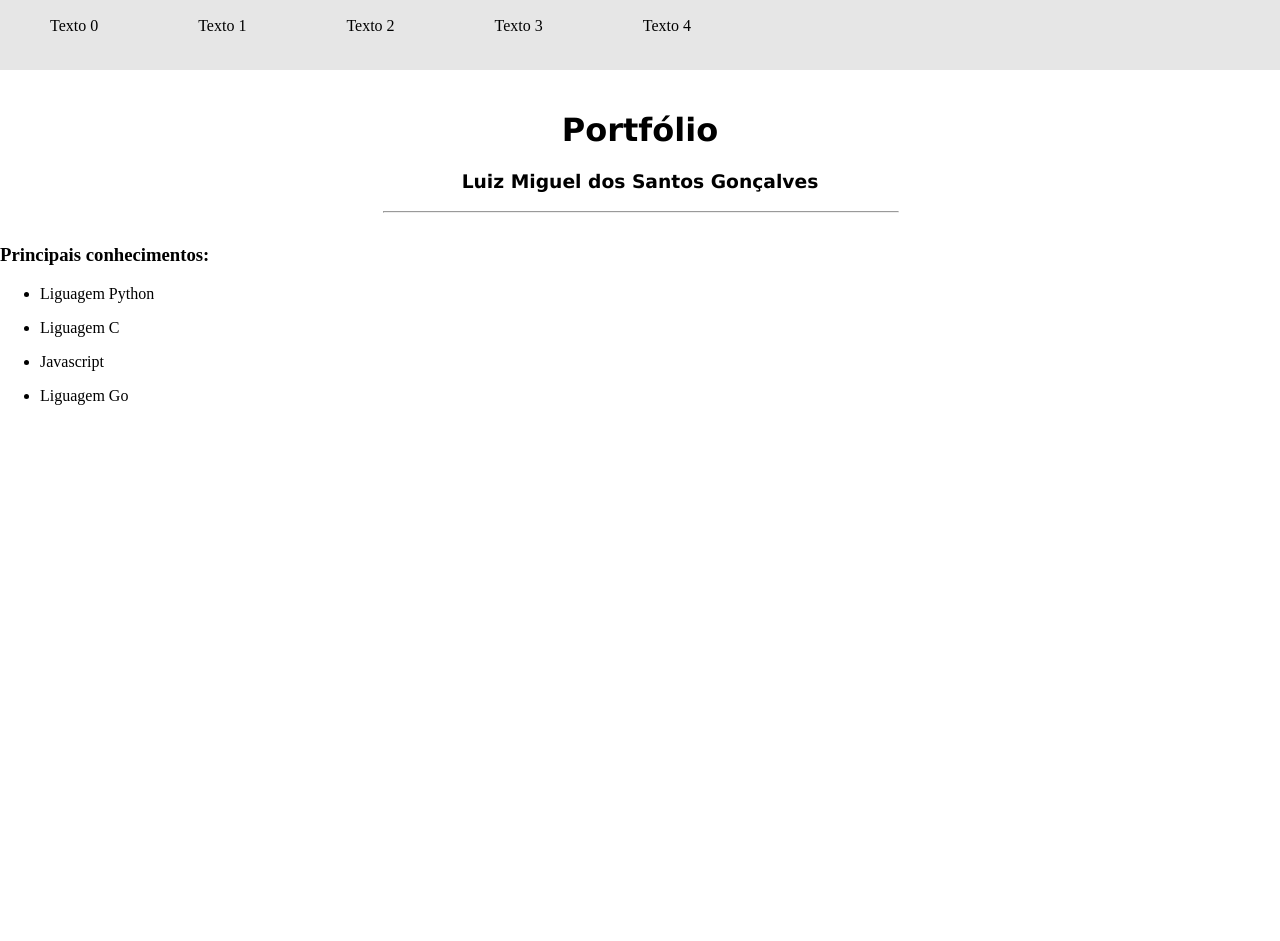
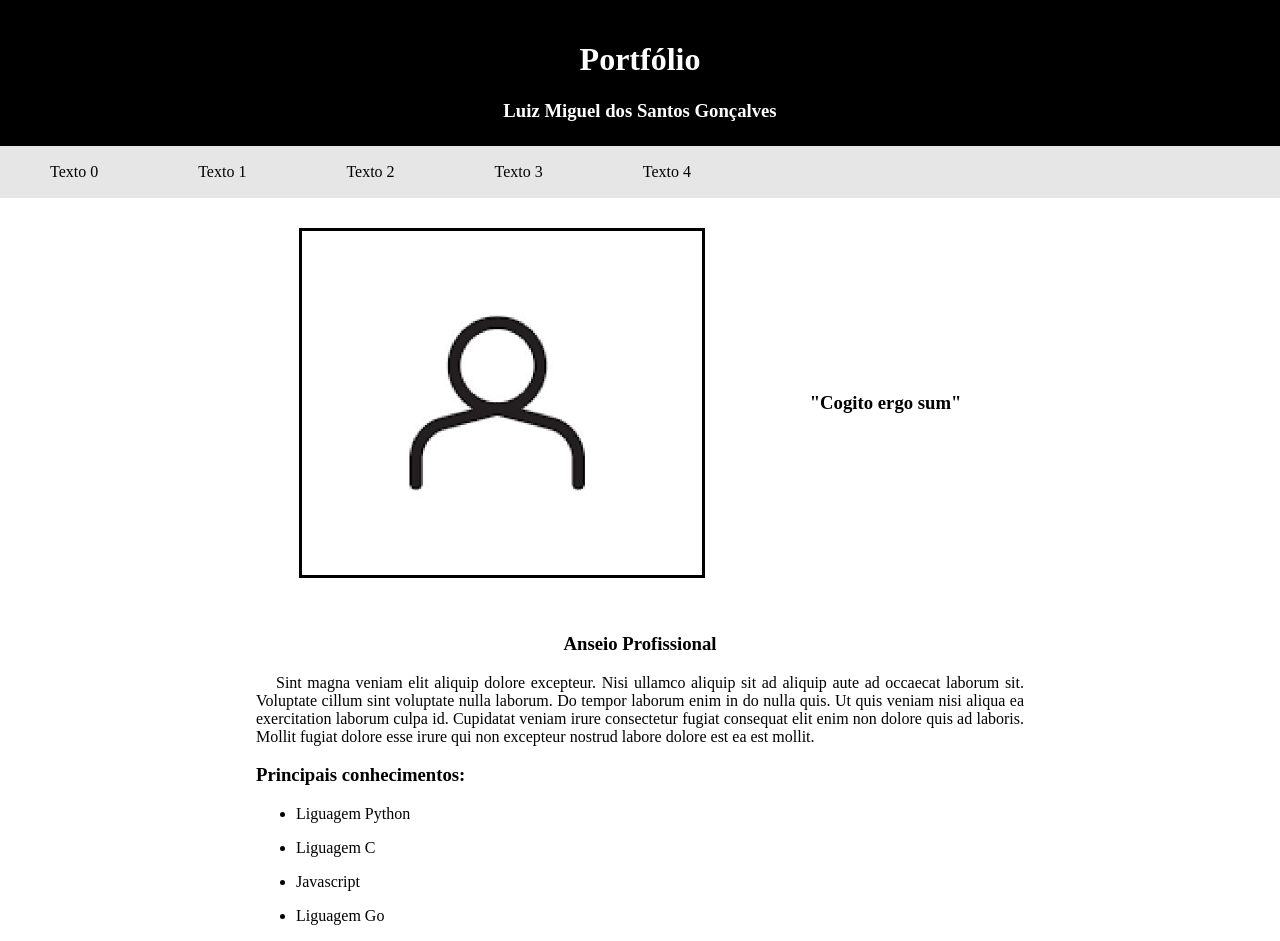
Before and after one commit to luizmgoncalves/portfolio, a plain HTML site: page index.html in a window 1280 px wide. Before the commit the page ends 800 px from the top, so only its background shows below. Drawn offline with Linux system fonts and the light colour scheme.

Commit message:
image added

```diff
--- a/index.html
+++ b/index.html
@@ -6,120 +6,33 @@
     <meta http-equiv="X-UA-Compatible" content="IE=edge">
     <meta name="viewport" content="width=device-width, initial-scale=1.0">
     <title>Luiz Miguel dos Santos Gonçalves</title>
-    <style>
-        body{
-            margin: 0px;
-        }
-        #navbar{
-            display: flex;
-            flex-wrap: wrap;
-            width: 100%;
-            background-color: rgb(230, 230, 230);
-            box-sizing: border-box;
-            padding: 10px;
-        }
-        #navbar span{
-            padding: 7px 40px;
-            border-radius: 2px;
-            width: fit-content;
-            box-sizing: border-box;
-            transition: color 0.2s;
-            cursor: pointer;
-            height: 50px;
-            text-align: center;
-        }
-
-        #navbar span#nav_bar_collapse{
-            margin-top: 0px;
-            width: fit-content;
-        }
-
-        #navbar span:hover{
-            color: rgb(110, 110, 110);
-        }
-
-        #navbar.max{
-            width: max-content;
-        }
-
-        #navbar.row{
-            flex-direction: row;
-        }
-        #navbar.row span{
-            margin-left: 20px;
-            width: fit-content;
-        }
-
-        #navbar.row span:first-of-type{
-            margin-left: 0px;
-        }
-
-        #navbar.row span#nav_bar_collapse{
-            display: none;
-        }
-
-
-        #navbar.col{
-            flex-direction: column;
-            align-items: flex-end;
-
-        }
-        #navbar.col span{
-            margin: 20px 0px 0px 0px;
-            width: 100%;
-            transform: scaleY(1);
-            height: max-content;
-            transition-property: transform , height , padding , margin;
-            transition-duration: 1s;
-        }
-
-        #navbar.col span:first-of-type{
-            margin-top: 0px;
-        }
-
-        #navbar.col span.hide{
-            transform: scaleY(0);
-            /*color: rgba(0, 0, 0, 0);*/
-            margin: 0px;
-            padding: 0px;
-            height: 0px;
-        }
-
-        #navbar.col span#nav_bar_collapse{
-            display: block;
-            width: fit-content;
-        }
-
-        #navbar.col span#nav_bar_collapse.active{
-            margin-top : 20px;
-        }
-
-        #title_container {
-            background-color: white;
-            font-family: 'Lucida Sans', 'Lucida Sans Regular', 'Lucida Grande', 'Lucida Sans Unicode', Geneva, Verdana, sans-serif;
-            text-align: center;
-            margin-left: auto;
-            margin-right: auto;
-            width: fit-content;
-            padding: 20px 20px 5px 20px;
-        }
-
-        #title_container hr {
-            width: 100%;
-            min-width: 40vw;
-        }
-    </style>
+    <link rel="stylesheet" href="style.css">
 </head>
 
 <body>
-    <div id="navbar">
-    </div>
     <div id="title_container">
         <h1 id="title">Portfólio</h1>
         <h3>Luiz Miguel dos Santos Gonçalves</h3>
-        <hr>
+    </div>
+    <div id="navbar">
     </div>
     <div id="content">
+        <div id="image_container">
+            <img src="person.png" alt="imagem" id="foto">
+            <h3>"Cogito ergo sum"</h3>
+        </div>
+
+        <br><br>
+
+        <h3 style="text-align: center;">Anseio Profissional</h3>
+        <p style="text-align:justify; text-indent: 20px;">
+            Sint magna veniam elit aliquip dolore excepteur.
+            Nisi ullamco aliquip sit ad aliquip aute ad occaecat laborum sit. Voluptate cillum sint voluptate nulla laborum.
+            Do tempor laborum enim in do nulla quis. Ut quis veniam nisi aliqua ea exercitation laborum culpa id.
+            Cupidatat veniam irure consectetur fugiat consequat elit enim non dolore quis ad laboris.
+            Mollit fugiat dolore esse irure qui non excepteur nostrud labore dolore est ea est mollit.
+        </p>
+
         <h3>Principais conhecimentos: </h3>
         <ul>
             <li>
@@ -136,107 +49,7 @@
             </li>
         </ul>
     </div>
-    <div id="hide_trash"></div>
-    <script>
-        var nav_bar = document.getElementById("navbar")
-        var nav_bar_state = 'row'
-
-        function resize_nav_bar(){
-            nav_bar.classList.remove('col')
-            nav_bar.classList.add("row")
-
-            if(nav_bar.offsetHeight > max_height){
-
-                nav_bar.classList.remove('row')
-                nav_bar.classList.add("col")
-
-                let texts = nav_bar.children
-                for (let i=0; i<texts.length; i++){
-                    if (texts[i].id == 'nav_bar_collapse'){
-                        continue;
-                    }
-                    texts[i].style.transitionDuration = "0s"
-
-                }
-
-                setTimeout(()=>{
-                    let texts = nav_bar.children
-                    for (let i=0; i<texts.length; i++){
-                        if (texts[i].id == 'nav_bar_collapse'){
-                            continue;
-                        }
-                        texts[i].style.transitionDuration = "1s"
-                    }
-                }, 10)
-
-                if(nav_bar_state==='row'){
-                    hide_all(true)
-                }
-
-                nav_bar_state = 'col'
-
-                return
-            }
-            if(nav_bar_state==='col'){
-                collapse.classList.remove('active')
-                hide_all(false)
-            }
-
-            nav_bar_state = 'row'
-
-        }
-
-        window.addEventListener('resize', function(){
-
-            resize_nav_bar()
-
-
-        })
-
-        function hide_all(hide){
-            let texts = nav_bar.children
-            if(texts[0].classList.contains("hide") && hide) return;
-                for (let i=0; i<texts.length; i++){
-                    if (texts[i].id == 'nav_bar_collapse'){
-                        continue;
-                    }
-                    if(hide){
-                        texts[i].classList.add("hide")
-                    }
-                    else{
-                        texts[i].classList.remove("hide")
-                    }
-                }
-        }
-        for(i=0;i<5; i++){
-            let new_s = document.createElement('span')
-            new_s.innerText = `Texto ${i}`
-            nav_bar.appendChild(new_s)
-        }
-
-        var collapse = document.createElement('span')
-        collapse.innerText = `Collapse`
-        collapse.id = "nav_bar_collapse"
-        collapse.addEventListener('click', ()=>{
-            hide_all(collapse.classList.contains('active'))
-            if(collapse.classList.contains('active')){
-                collapse.classList.remove('active')
-                return
-            }
-            collapse.classList.add('active')
-        })
-        nav_bar.appendChild(collapse)
-
-        nav_bar.classList.add("max")
-        nav_bar.classList.add("row")
-
-        var max_height = nav_bar.offsetHeight + 1
-        console.log(max_height)
-
-        nav_bar.classList.remove("max")
-
-        resize_nav_bar()
-    </script>
+    <script src="script.js"></script>
 </body>
 
 </html>
--- /dev/null
+++ b/script.js
@@ -0,0 +1,98 @@
+var nav_bar = document.getElementById("navbar")
+var nav_bar_state = 'row'
+
+function resize_nav_bar() {
+    nav_bar.classList.remove('col')
+    nav_bar.classList.add("row")
+
+    if (nav_bar.offsetHeight > max_height) {
+
+        nav_bar.classList.remove('row')
+        nav_bar.classList.add("col")
+
+        let texts = nav_bar.children
+        for (let i = 0; i < texts.length; i++) {
+            if (texts[i].id == 'nav_bar_collapse') {
+                continue;
+            }
+            texts[i].style.transitionDuration = "0s"
+
+        }
+
+        setTimeout(() => {
+            let texts = nav_bar.children
+            for (let i = 0; i < texts.length; i++) {
+                if (texts[i].id == 'nav_bar_collapse') {
+                    continue;
+                }
+                texts[i].style.transitionDuration = "1s"
+            }
+        }, 10)
+
+        if (nav_bar_state === 'row') {
+            hide_all(true)
+        }
+
+        nav_bar_state = 'col'
+
+        return
+    }
+    if (nav_bar_state === 'col') {
+        collapse.classList.remove('active')
+        hide_all(false)
+    }
+
+    nav_bar_state = 'row'
+
+}
+
+window.addEventListener('resize', function () {
+
+    resize_nav_bar()
+
+
+})
+
+function hide_all(hide) {
+    let texts = nav_bar.children
+    if (texts[0].classList.contains("hide") && hide) return;
+    for (let i = 0; i < texts.length; i++) {
+        if (texts[i].id == 'nav_bar_collapse') {
+            continue;
+        }
+        if (hide) {
+            texts[i].classList.add("hide")
+        }
+        else {
+            texts[i].classList.remove("hide")
+        }
+    }
+}
+for (i = 0; i < 5; i++) {
+    let new_s = document.createElement('span')
+    new_s.innerText = `Texto ${i}`
+    nav_bar.appendChild(new_s)
+}
+
+var collapse = document.createElement('span')
+collapse.innerText = `Collapse`
+collapse.id = "nav_bar_collapse"
+collapse.addEventListener('click', () => {
+    hide_all(collapse.classList.contains('active'))
+    if (collapse.classList.contains('active')) {
+        collapse.classList.remove('active')
+        return
+    }
+    collapse.classList.add('active')
+})
+nav_bar.appendChild(collapse)
+
+nav_bar.classList.add("max")
+nav_bar.classList.add("row")
+
+var max_height = nav_bar.offsetHeight + 1
+console.log(max_height)
+
+nav_bar.classList.remove("max")
+
+resize_nav_bar()
--- /dev/null
+++ b/style.css
@@ -0,0 +1,137 @@
+body {
+    margin: 0px;
+}
+
+#navbar {
+    display: flex;
+    flex-wrap: wrap;
+    width: 100%;
+    background-color: rgb(230, 230, 230);
+    box-sizing: border-box;
+    padding: 10px;
+}
+
+#navbar span {
+    padding: 7px 40px;
+    border-radius: 2px;
+    width: fit-content;
+    box-sizing: border-box;
+    transition: color 0.2s;
+    cursor: pointer;
+    text-align: center;
+}
+
+#navbar span#nav_bar_collapse {
+    margin-top: 0px;
+    width: fit-content;
+}
+
+#navbar span:hover {
+    color: rgb(110, 110, 110);
+}
+
+#navbar.max {
+    width: max-content;
+}
+
+#navbar.row {
+    flex-direction: row;
+}
+
+#navbar.row span {
+    margin-left: 20px;
+    width: fit-content;
+}
+
+#navbar.row span:first-of-type {
+    margin-left: 0px;
+}
+
+#navbar.row span#nav_bar_collapse {
+    display: none;
+}
+
+
+#navbar.col {
+    flex-direction: column;
+    align-items: flex-end;
+
+}
+
+#navbar.col span {
+    margin: 20px 0px 0px 0px;
+    width: 100%;
+    transform: scaleY(1);
+    height: max-content;
+    transition-property: transform, height, padding, margin;
+    transition-duration: 1s;
+}
+
+#navbar.col span:first-of-type {
+    margin-top: 0px;
+}
+
+#navbar.col span.hide {
+    transform: scaleY(0);
+    /*color: rgba(0, 0, 0, 0);*/
+    margin: 0px;
+    padding: 0px;
+    height: 0px;
+}
+
+#navbar.col span#nav_bar_collapse {
+    display: block;
+    width: fit-content;
+}
+
+#navbar.col span#nav_bar_collapse.active {
+    margin-top: 20px;
+}
+
+#title_container {
+    background-color: rgb(0, 0, 0);
+    color: white;
+
+    text-align: center;
+    margin-left: auto;
+    margin-right: auto;
+    width: 100%;
+    padding: 20px 0px 5px 0px;
+}
+
+#title_container h1 {
+    font-family:'Copperplate Gothic Light';
+    font-size:xx-large;
+}
+
+#title_container h3 {
+    font-family:'papyrus';
+}
+
+
+#content{
+    padding-top: 30px;
+    padding-inline: max(10px, 20vw);
+}
+
+#foto{
+    max-width:400px;
+    width: 100%;
+    margin: auto;
+    border-style: solid;
+}
+
+#image_container{
+    text-align: center;
+    display: flex;
+    max-width:800px;
+    margin: auto;
+    flex-direction: row;
+    flex-wrap: wrap;
+}
+
+#image_container h3{
+    margin:auto;
+    min-width: max-content;
+    padding: 20px;
+}
```
Also changed, not shown: person.png (added).
